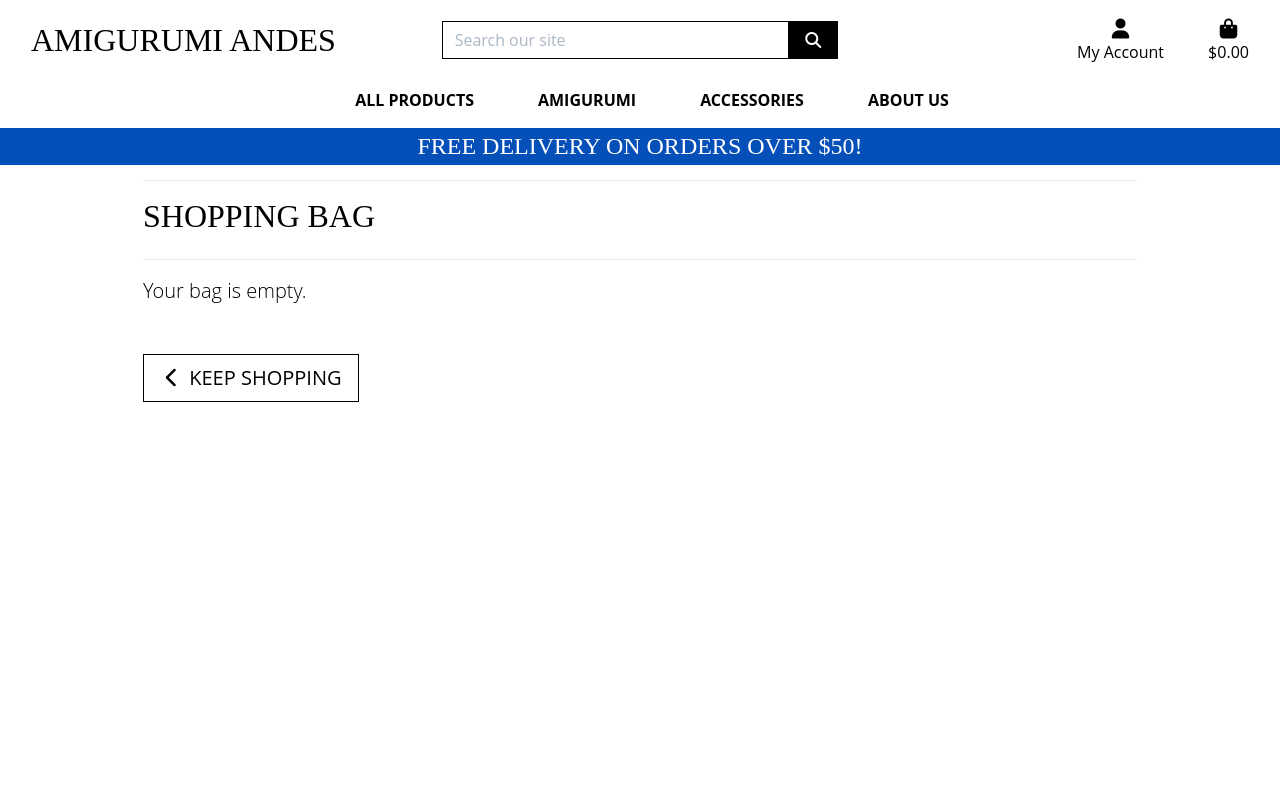
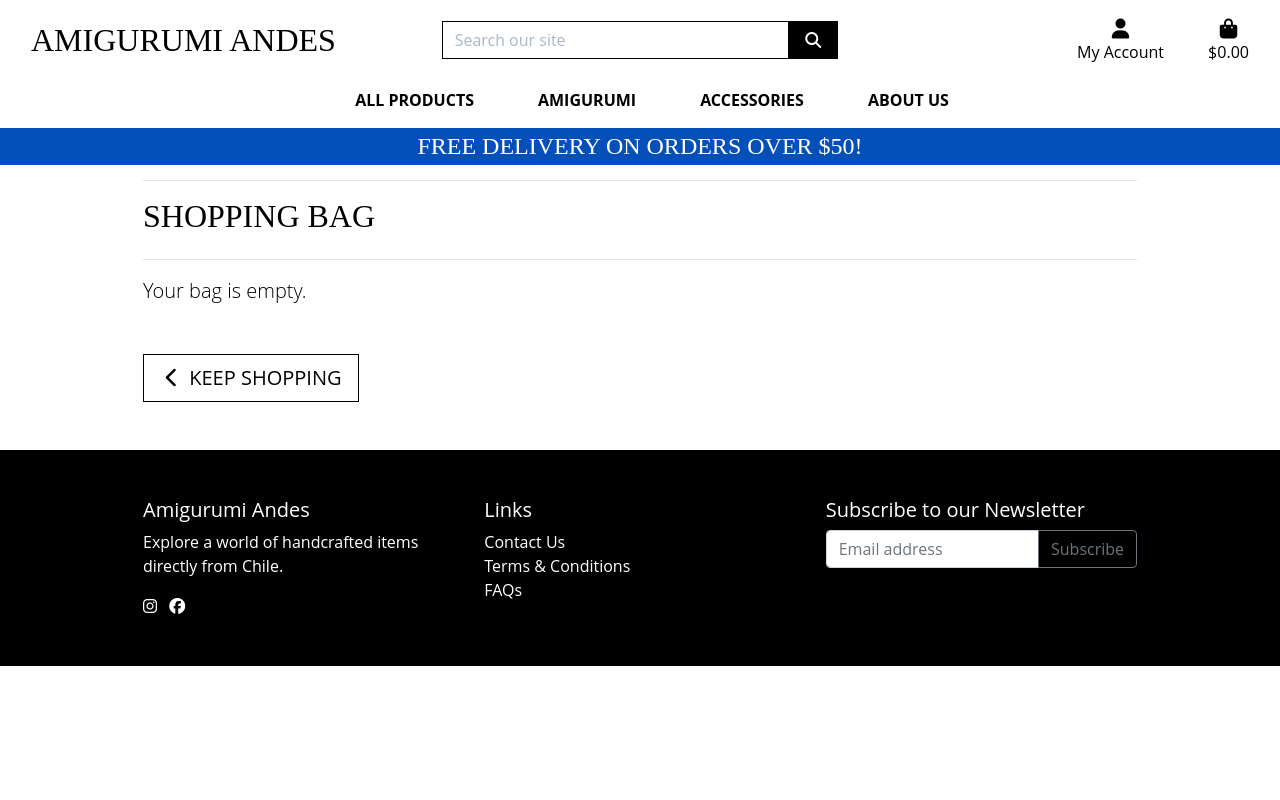
Before and after one commit to MidoriSusanna/Amigurumi-Andes, a Django app: page /bag/ in a window 1280 px wide. Run offline with Django 3.2, Linux system fonts and the light colour scheme; some libraries are stand-ins or nearby versions.

Commit message:
Add footer to base.html

```diff
--- a/static/css/base.css
+++ b/static/css/base.css
@@ -252,6 +252,10 @@ transition: color .15s ease-in-out,background-color .15s ease-in-out,border-colo
     border-color: #dc3545;
     border-radius: 0;
 }
+/* Footer */
+.black-background {
+    background-color: #000000;
+}
 
 /* Media Queries */
 
--- a/templates/base.html
+++ b/templates/base.html
@@ -136,6 +136,45 @@
     {% block content %}
     {% endblock %}
 
+    <footer class="black-background text-white mt-5">
+        <div class="container py-5">
+            <div class="row">
+                <!-- Section 1: About Amigurumi Andes -->
+                <div class="col-md-4">
+                    <h5>Amigurumi Andes</h5>
+                    <p>Explore a world of handcrafted items directly from Chile.</p>
+                    <a href="https://www.instagram.com/" class="text-white mr-2">
+                        <i class="fab fa-instagram"></i>
+                    </a>
+                    <a href="https://www.facebook.com/" class="text-white">
+                        <i class="fab fa-facebook"></i>
+                    </a>
+                </div>
+                <!-- Section 2: Quick Links -->
+                <div class="col-md-4">
+                    <h5>Links</h5>
+                    <ul class="list-unstyled">
+                        <li><a href="#" class="text-white">Contact Us</a></li>
+                        <li><a href="#" class="text-white">Terms & Conditions</a></li>
+                        <li><a href="#" class="text-white">FAQs</a></li>
+                    </ul>
+                </div>
+                <!-- Section 3: Newsletter Subscription -->
+                <div class="col-md-4">
+                    <h5>Subscribe to our Newsletter</h5>
+                    <form action="" method="post">
+                        <div class="input-group mb-3">
+                            <input type="email" class="form-control" placeholder="Email address" aria-label="Recipient's email" aria-describedby="button-addon2">
+                            <div class="input-group-append">
+                                <button class="btn btn-outline-secondary" type="submit" id="button-addon2">Subscribe</button>
+                            </div>
+                        </div>
+                    </form>
+                </div>
+            </div>
+        </div>
+    </footer>
+
     {% block postloadjs %}
     <script type="text/javascript">
         $('.toast').toast('show');
--- a/templates/includes/main-nav.html
+++ b/templates/includes/main-nav.html
@@ -44,6 +44,7 @@
                 <a href="#" class="dropdown-item">About us</a>
                 <a href="#" class="dropdown-item">Alpacas</a>
                 <a href="{% url 'blog' %}" class="dropdown-item">Blog</a>
+                <a href="#" class="dropdown-item">Contact us</a>
             </div>
         </li>
     </ul>
```
